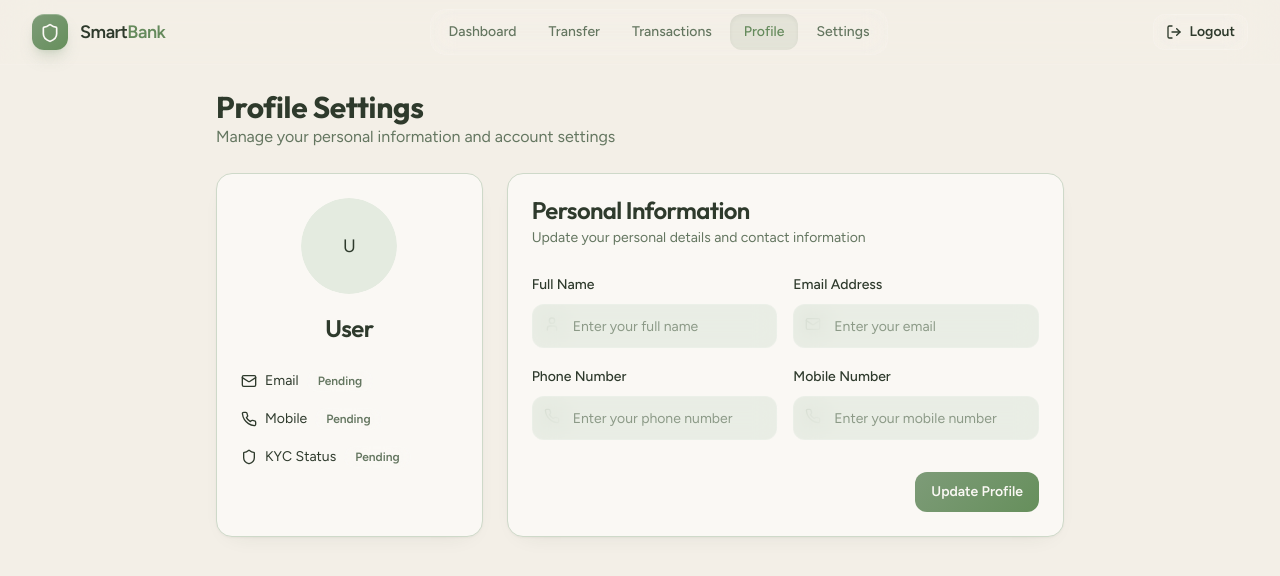
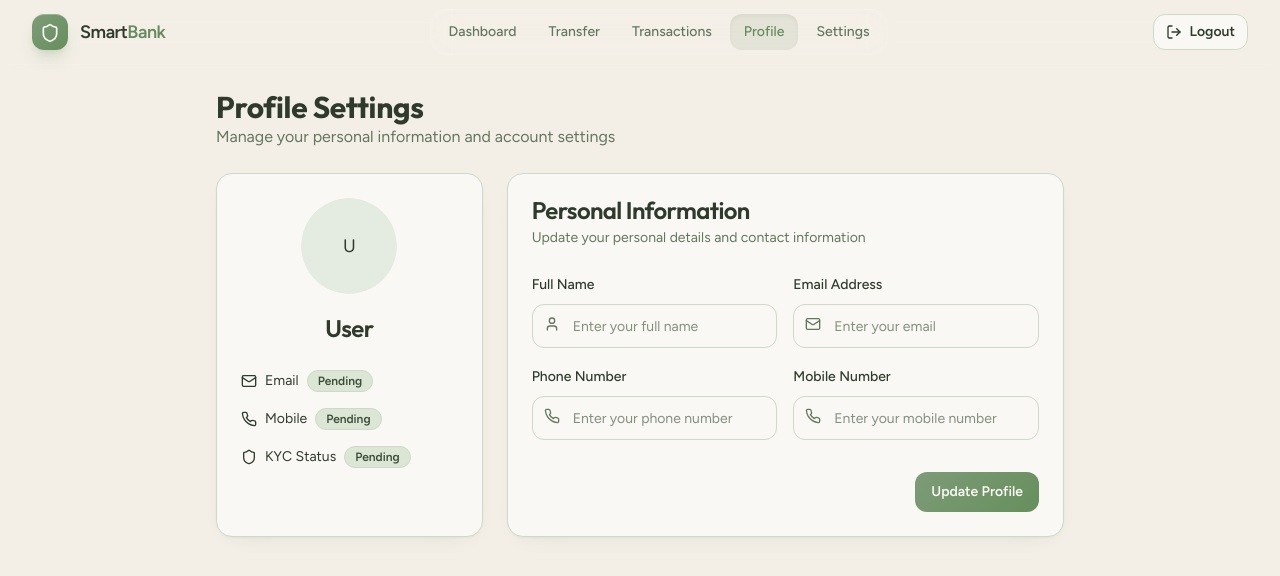
Before and after one commit to prudhviraj116/smart-banking, a React (Vite) app: page /profile in a window 1280 px wide. Shown: the top 576 px of the page. Built offline with nearby package versions, Linux system fonts and the light colour scheme.

Commit message:
Changes
Co-authored-by: prudhviraj116 <172243469+prudhviraj116@users.noreply.github.com>

```diff
--- /dev/null
+++ b/src/components/AccountCard.tsx
@@ -0,0 +1,100 @@
+import { Nfc, Send, ShieldCheck, Snowflake, Wifi } from "lucide-react";
+
+interface AccountCardProps {
+  holder: string;
+  accountNumber: string;
+  accountType: string;
+  balance: string;
+  onTransfer?: () => void;
+  onFreeze?: () => void;
+}
+
+/**
+ * Flat sage account card. No tilt, flip or glow — just a calm, readable surface.
+ */
+const AccountCard = ({
+  holder,
+  accountNumber,
+  accountType,
+  balance,
+  onTransfer,
+  onFreeze,
+}: AccountCardProps) => {
+  const digits = accountNumber.replace(/\D/g, "").padStart(12, "0").slice(-12);
+  const groups = [digits.slice(0, 4), digits.slice(4, 8), digits.slice(8, 12)];
+  const expiry = `${String((Number(digits.slice(-3)) % 12) + 1).padStart(2, "0")}/29`;
+
+  return (
+    <div className="rounded-2xl border border-border bg-card shadow-card">
+      <div className="rounded-t-2xl bg-banking-gradient p-6 text-primary-foreground">
+        <div className="flex items-start justify-between">
+          <div>
+            <p className="text-[0.62rem] font-semibold uppercase tracking-[0.28em] opacity-80">
+              Smart Banking
+            </p>
+            <p className="mt-1 font-display text-lg font-semibold capitalize">
+              {accountType} Card
+            </p>
+          </div>
+          <div className="flex items-center gap-3 opacity-80">
+            <Wifi className="h-5 w-5 rotate-90" />
+            <Nfc className="h-5 w-5" />
+          </div>
+        </div>
+
+        <div className="mt-8 flex items-center gap-4">
+          <div className="chip-plate h-9 w-12 rounded-md" />
+          <p className="font-mono text-lg tracking-[0.2em] sm:text-xl">{groups.join(" ")}</p>
+        </div>
+
+        <div className="mt-8 flex items-end justify-between">
+          <div>
+            <p className="text-[0.6rem] font-semibold uppercase tracking-[0.24em] opacity-75">
+              Card Holder
+            </p>
+            <p className="text-sm font-medium">{holder}</p>
+          </div>
+          <div className="text-right">
+            <p className="text-[0.6rem] font-semibold uppercase tracking-[0.24em] opacity-75">
+              Expires
+            </p>
+            <p className="font-mono text-sm">{expiry}</p>
+          </div>
+        </div>
+      </div>
+
+      <div className="space-y-4 p-6">
+        <div className="flex items-end justify-between">
+          <p className="stat-label">Available balance</p>
+          <p className="font-display text-2xl font-semibold text-primary-glow">{balance}</p>
+        </div>
+
+        <div className="flex flex-wrap gap-3">
+          <button
+            type="button"
+            onClick={onTransfer}
+            className="inline-flex items-center gap-2 rounded-xl bg-primary px-4 py-2 text-xs font-semibold text-primary-foreground transition-colors hover:bg-primary-glow"
+          >
+            <Send className="h-3.5 w-3.5" />
+            Send Money
+          </button>
+          <button
+            type="button"
+            onClick={onFreeze}
+            className="inline-flex items-center gap-2 rounded-xl border border-border bg-secondary/60 px-4 py-2 text-xs font-semibold text-secondary-foreground transition-colors hover:bg-secondary"
+          >
+            <Snowflake className="h-3.5 w-3.5" />
+            Freeze Card
+          </button>
+        </div>
+
+        <p className="flex items-center gap-2 text-[0.7rem] text-muted-foreground">
+          <ShieldCheck className="h-3.5 w-3.5 text-primary" />
+          Protected by 3-D Secure.
+        </p>
+      </div>
+    </div>
+  );
+};
+
+export default AccountCard;
--- a/src/components/AmbientBackground.tsx
+++ b/src/components/AmbientBackground.tsx
@@ -1,24 +1,19 @@
 /**
- * Ambient obsidian backdrop with cyan / emerald radial glow spots.
- * Rendered once, fixed behind the whole application.
+ * Soft cream backdrop with very light sage washes.
+ * Flat and calm — no glow effects.
  */
 const AmbientBackground = () => (
   <div aria-hidden className="pointer-events-none fixed inset-0 -z-10 overflow-hidden bg-background">
-    {/* Cyan glow — top left */}
-    <div className="absolute -left-40 -top-52 h-[38rem] w-[38rem] rounded-full bg-primary/20 blur-[140px] animate-pulse-glow" />
-    {/* Emerald glow — bottom right */}
-    <div className="absolute -bottom-56 -right-32 h-[34rem] w-[34rem] rounded-full bg-accent/20 blur-[140px] animate-pulse-glow [animation-delay:2s]" />
-    {/* Soft central lift */}
-    <div className="absolute left-1/2 top-1/3 h-[26rem] w-[26rem] -translate-x-1/2 rounded-full bg-primary/10 blur-[160px]" />
-    {/* Fine grid texture */}
+    <div className="absolute -left-40 -top-52 h-[38rem] w-[38rem] rounded-full bg-secondary/50 blur-[120px]" />
+    <div className="absolute -bottom-56 -right-32 h-[34rem] w-[34rem] rounded-full bg-accent/25 blur-[120px]" />
     <div
-      className="absolute inset-0 opacity-[0.05]"
+      className="absolute inset-0 opacity-[0.5]"
       style={{
         backgroundImage:
-          "linear-gradient(hsl(var(--primary)) 1px, transparent 1px), linear-gradient(90deg, hsl(var(--primary)) 1px, transparent 1px)",
-        backgroundSize: "58px 58px",
-        maskImage: "radial-gradient(ellipse at 50% 20%, black 10%, transparent 75%)",
-        WebkitMaskImage: "radial-gradient(ellipse at 50% 20%, black 10%, transparent 75%)",
+          "linear-gradient(hsl(var(--border)) 1px, transparent 1px), linear-gradient(90deg, hsl(var(--border)) 1px, transparent 1px)",
+        backgroundSize: "64px 64px",
+        maskImage: "radial-gradient(ellipse at 50% 0%, black 5%, transparent 70%)",
+        WebkitMaskImage: "radial-gradient(ellipse at 50% 0%, black 5%, transparent 70%)",
       }}
     />
   </div>
--- a/src/components/ui/badge.tsx
+++ b/src/components/ui/badge.tsx
@@ -4,19 +4,19 @@ import { cva, type VariantProps } from "class-variance-authority"
 import { cn } from "@/lib/utils"
 
 const badgeVariants = cva(
-  "inline-flex items-center rounded-full border px-2.5 py-0.5 text-xs font-semibold backdrop-blur-md transition-colors focus:outline-none focus:ring-2 focus:ring-ring focus:ring-offset-2",
+  "inline-flex items-center rounded-full border px-2.5 py-0.5 text-xs font-semibold transition-colors focus:outline-none focus:ring-2 focus:ring-ring focus:ring-offset-2",
   {
     variants: {
       variant: {
         default:
           "border-primary/30 bg-primary/15 text-primary-glow hover:bg-primary/25",
         secondary:
-          "border-white/10 bg-white/5 text-muted-foreground hover:bg-white/10",
+          "border-border bg-secondary text-secondary-foreground hover:bg-muted",
         emerald:
-          "border-accent/30 bg-accent/15 text-accent-glow hover:bg-accent/25",
+          "border-accent/40 bg-accent/25 text-accent-glow hover:bg-accent/35",
         destructive:
           "border-destructive/30 bg-destructive/15 text-destructive hover:bg-destructive/25",
-        outline: "border-white/15 text-foreground",
+        outline: "border-border text-foreground",
       },
     },
     defaultVariants: {
--- a/src/components/ui/button.tsx
+++ b/src/components/ui/button.tsx
@@ -5,24 +5,21 @@ import { cva, type VariantProps } from "class-variance-authority"
 import { cn } from "@/lib/utils"
 
 const buttonVariants = cva(
-  "inline-flex items-center justify-center gap-2 whitespace-nowrap rounded-xl text-sm font-semibold ring-offset-background transition-all duration-200 focus-visible:outline-none focus-visible:ring-2 focus-visible:ring-ring focus-visible:ring-offset-2 disabled:pointer-events-none disabled:opacity-50 [&_svg]:pointer-events-none [&_svg]:size-4 [&_svg]:shrink-0",
+  "inline-flex items-center justify-center gap-2 whitespace-nowrap rounded-xl text-sm font-semibold ring-offset-background transition-colors duration-200 focus-visible:outline-none focus-visible:ring-2 focus-visible:ring-ring focus-visible:ring-offset-2 disabled:pointer-events-none disabled:opacity-50 [&_svg]:pointer-events-none [&_svg]:size-4 [&_svg]:shrink-0",
   {
     variants: {
       variant: {
-        default:
-          "btn-3d bg-banking-gradient text-primary-foreground hover:brightness-110",
-        premium:
-          "btn-3d bg-banking-gradient text-primary-foreground hover:brightness-110",
-        emerald:
-          "btn-3d bg-success-gradient text-accent-foreground shadow-glow-emerald hover:brightness-110",
+        default: "bg-primary text-primary-foreground hover:bg-primary-glow",
+        premium: "bg-primary text-primary-foreground hover:bg-primary-glow",
+        emerald: "bg-accent text-accent-foreground hover:bg-accent-glow hover:text-primary-foreground",
         destructive:
-          "border-t border-white/20 bg-destructive text-destructive-foreground shadow-lg shadow-destructive/25 hover:-translate-y-0.5 hover:bg-destructive/90 active:scale-95",
+          "bg-destructive text-destructive-foreground hover:bg-destructive/90",
         outline:
-          "border border-white/15 bg-white/5 text-foreground backdrop-blur-md hover:-translate-y-0.5 hover:border-primary/40 hover:bg-primary/10 hover:text-foreground active:scale-95",
+          "border border-border bg-card text-foreground hover:border-primary/50 hover:bg-secondary/60",
         secondary:
-          "border border-white/10 bg-secondary/70 text-secondary-foreground backdrop-blur-md hover:-translate-y-0.5 hover:bg-secondary active:scale-95",
-        ghost: "text-muted-foreground hover:bg-white/5 hover:text-foreground",
-        link: "text-primary underline-offset-4 hover:underline",
+          "border border-border bg-secondary text-secondary-foreground hover:bg-muted",
+        ghost: "text-muted-foreground hover:bg-secondary/70 hover:text-foreground",
+        link: "text-primary-glow underline-offset-4 hover:underline",
       },
       size: {
         default: "h-10 px-4 py-2",
--- a/src/components/ui/card.tsx
+++ b/src/components/ui/card.tsx
@@ -36,11 +36,12 @@ const CardTitle = React.forwardRef<
   <h3
     ref={ref}
     className={cn(
-      "text-2xl font-semibold leading-none tracking-tight",
+      "font-display text-2xl font-semibold leading-none tracking-tight",
       className
     )}
     {...props}
   />
+
 ))
 CardTitle.displayName = "CardTitle"
 
--- a/src/components/ui/input.tsx
+++ b/src/components/ui/input.tsx
@@ -8,7 +8,7 @@ const Input = React.forwardRef<HTMLInputElement, React.ComponentProps<"input">>(
       <input
         type={type}
         className={cn(
-          "flex h-11 w-full rounded-xl border border-white/10 bg-input/60 px-3 py-2 text-base text-foreground backdrop-blur-md ring-offset-background transition-colors file:border-0 file:bg-transparent file:text-sm file:font-medium file:text-foreground placeholder:text-muted-foreground/70 hover:border-white/20 focus-visible:border-primary/50 focus-visible:outline-none focus-visible:ring-2 focus-visible:ring-ring/50 focus-visible:ring-offset-2 disabled:cursor-not-allowed disabled:opacity-50 md:text-sm",
+          "flex h-11 w-full rounded-xl border border-border bg-card px-3 py-2 text-base text-foreground ring-offset-background transition-colors file:border-0 file:bg-transparent file:text-sm file:font-medium file:text-foreground placeholder:text-muted-foreground/80 hover:border-primary/40 focus-visible:border-primary focus-visible:outline-none focus-visible:ring-2 focus-visible:ring-ring/40 focus-visible:ring-offset-2 disabled:cursor-not-allowed disabled:opacity-50 md:text-sm",
           className
         )}
         ref={ref}
```
